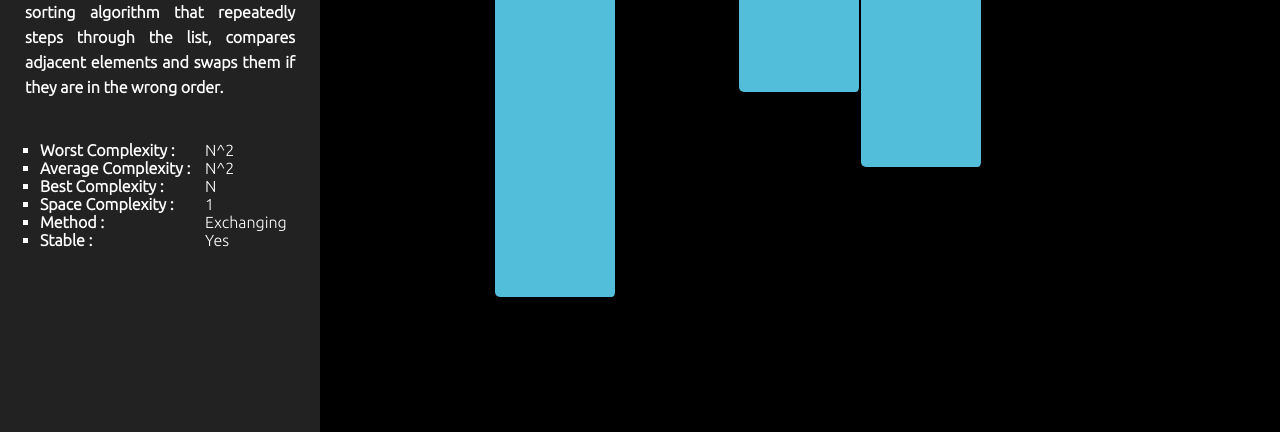
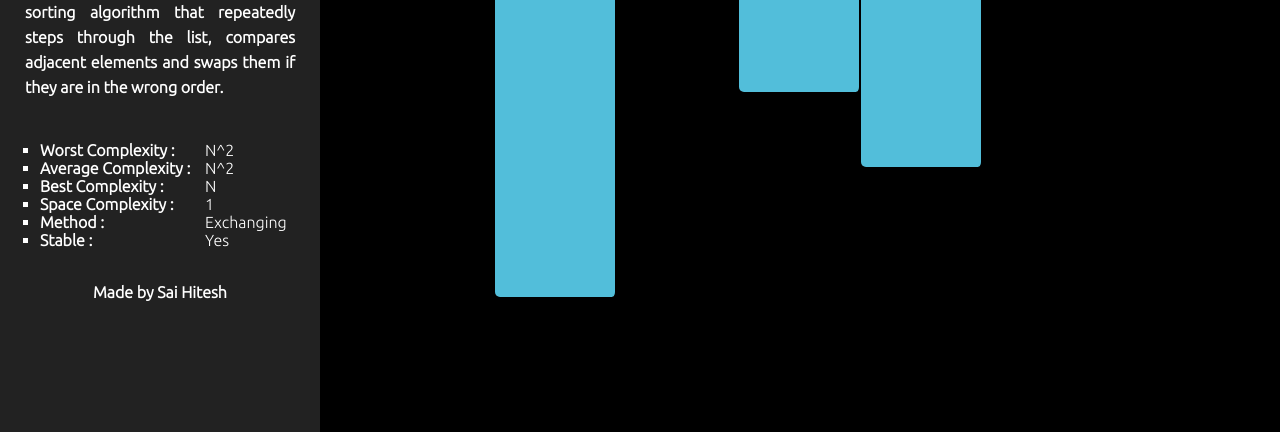
Before and after one commit to GSHitesh/Sorting-Visualizer, a plain HTML site: page index.html in a window 1280 px wide. Shown: the part 243-675 px from the top of the page. Drawn offline with Linux system fonts and the light colour scheme.

Commit message:
Updated Files

```diff
--- a/index.html
+++ b/index.html
@@ -175,7 +175,9 @@
                     </ul>
                 </span>
             </div>
-        </div>
+            <br>
+            <footer> <b> Made by Sai Hitesh </b></footer>        </div>
+
         <div id="container"><div id="bars"></div></div>
 
         <script>
```
